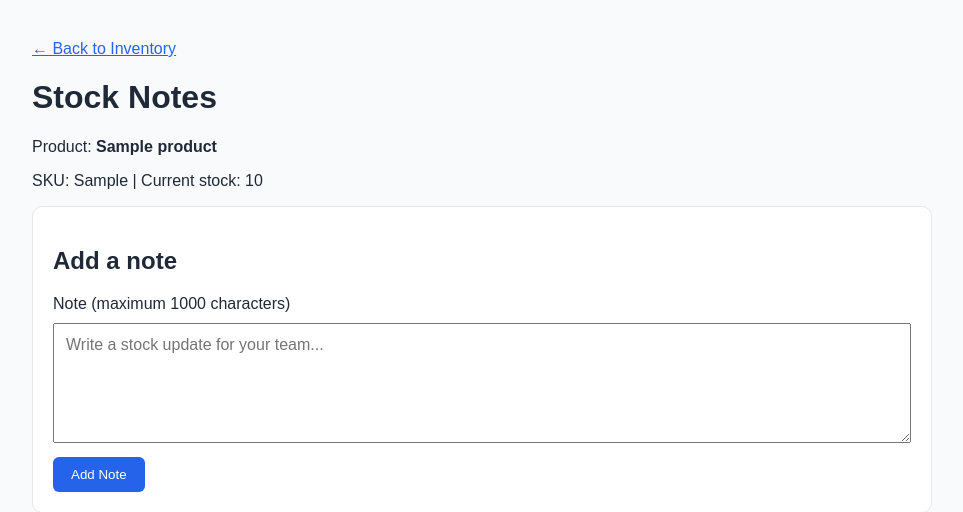
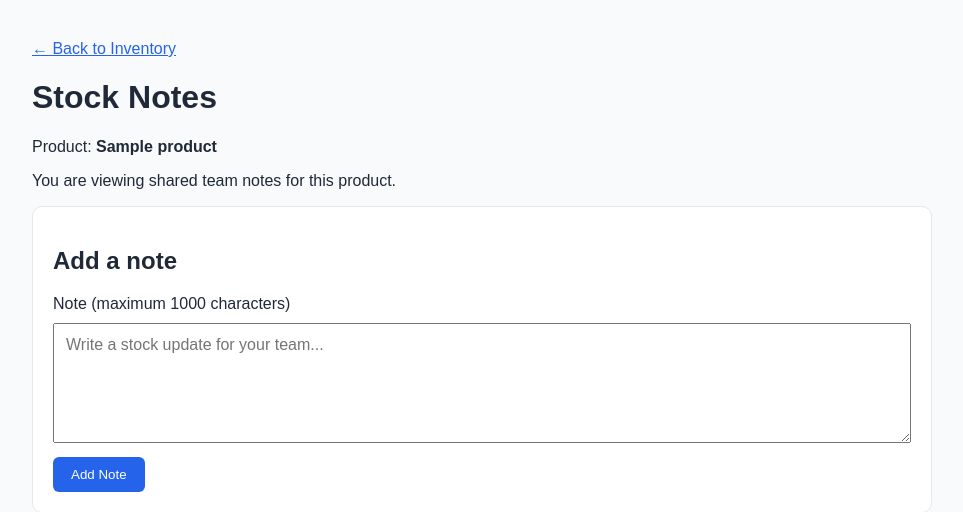
Before and after one commit to Fazle637/StockPilot, a Flask app: template app/templates/stock_notes.html in a window 1280 px wide. Shown: the top 512 px of the page, without its empty margins (158-1121 px from the left). Run offline with Flask 3, Linux system fonts and the light colour scheme; tables that the repository leaves empty hold one stand-in row (values such as "Sample post"); the template is opened without the code that fills it: values that come from a table or form of the project are taken from there, most other values are stand-ins (such as "Sample title", 1, 10 or a date in 2020).

Commit message:
fix: show SKU and stock on notes page only to the product owner

```diff
--- a/app/templates/stock_notes.html
+++ b/app/templates/stock_notes.html
@@ -72,7 +72,12 @@
 
     <h1>Stock Notes</h1>
     <p>Product: <strong>{{ product.name }}</strong></p>
-    <p>SKU: {{ product.sku }} | Current stock: {{ product.quantity }}</p>
+
+    {% if is_product_owner %}
+        <p>SKU: {{ product.sku }} | Current stock: {{ product.quantity }}</p>
+        {% else %}
+        <p>You are viewing shared team notes for this product.</p>
+        {% endif %}
 
     {% with messages = get_flashed_messages(with_categories=true) %}
         {% for category, message in messages %}
```
